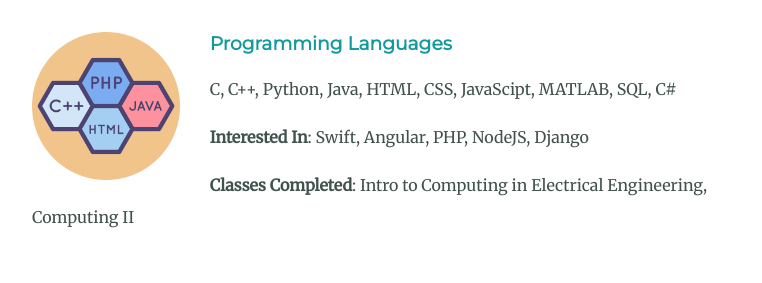
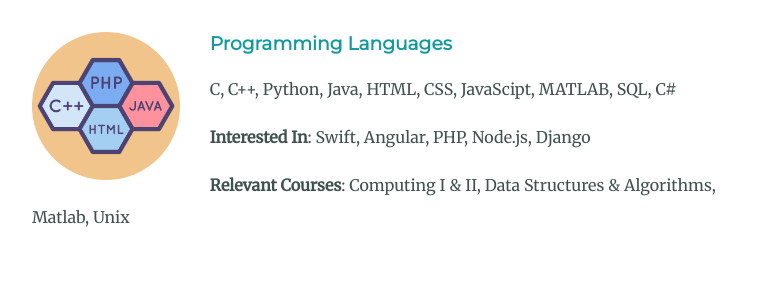
Before and after one commit to Briann-CKS/Personal-Website, a plain HTML site: page index.html in a window 1280 px wide. Shown: the part 1620-1903 px from the top of the page, 256-1018 px from the left. Drawn offline with Linux system fonts and the light colour scheme.

Commit message:
Update index.html

```diff
--- a/index.html
+++ b/index.html
@@ -37,8 +37,8 @@
         <!-- <a href="https://www.flaticon.com/free-icons/programming-language" title="programming language icons">Programming language icons created by Flat-icons-com - Flaticon</a> -->
         <h3>Programming Languages</h3>
         <p>C, C++, Python, Java, HTML, CSS, JavaScipt, MATLAB, SQL, C#</p>
-        <p><strong>Interested In</strong>: Swift, Angular, PHP, NodeJS, Django</p>
-        <p><strong>Classes Completed</strong>: Intro to Computing in Electrical Engineering, Computing II</p><br>
+        <p><strong>Interested In</strong>: Swift, Angular, PHP, Node.js, Django</p>
+        <p><strong>Relevant Courses</strong>: Computing I & II, Data Structures & Algorithms, Matlab, Unix</p><br>
       </div>
       <div class="skill-row">
         <img class="skill-img-right" src="images/data.png" alt="software-img">
```
